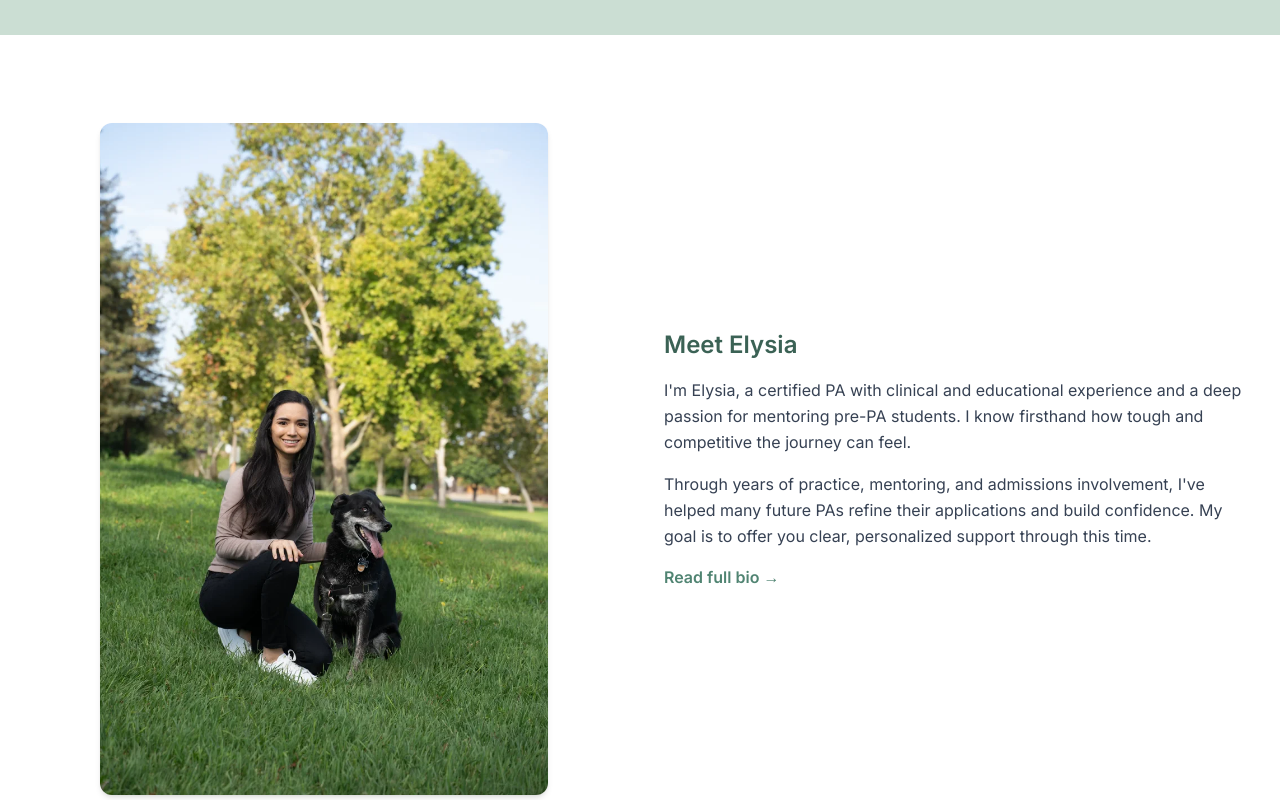
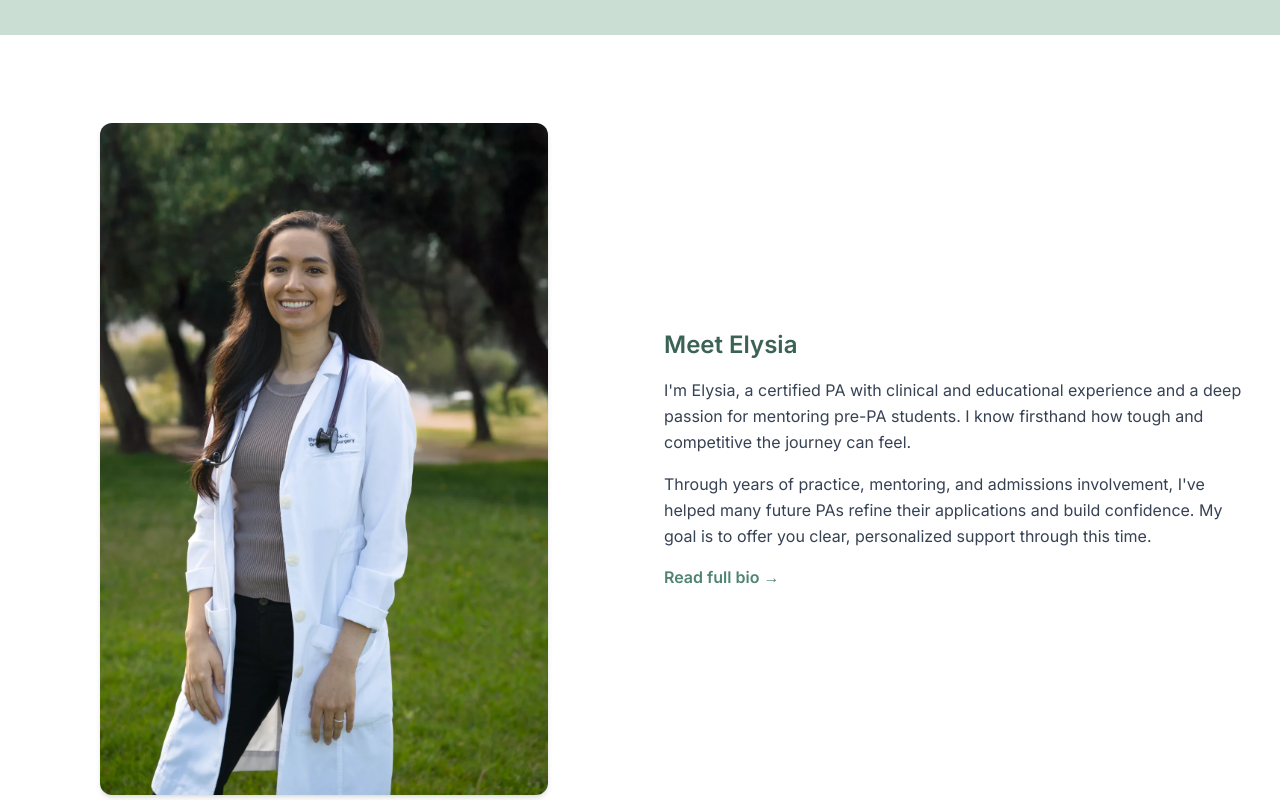
Before and after one commit to a-mcnulty/pa-prep-lab, a Next.js app: page / in a window 1280 px wide. Shown: the part 860-1660 px from the top of the page. Built offline with nearby package versions, Linux system fonts and the light colour scheme; no server answers.

Commit message:
swap images

```diff
--- a/components/AboutMe.tsx
+++ b/components/AboutMe.tsx
@@ -2,7 +2,7 @@
 
 import Image from 'next/image';
 import Link from 'next/link';
-import aboutImg from '@/public/about.webp';
+import contactImg from '@/public/contact.webp';
 import { siteContent } from '@/lib/content';
 
 // 🎨 Theme colors
@@ -19,7 +19,7 @@ export default function AboutMe() {
         {/* Image */}
         <div className="flex justify-center w-full">
           <Image
-            src={aboutImg}
+            src={contactImg}
             alt="Elysia - PA Prep Lab Founder"
             width={400}
             height={500}
```
